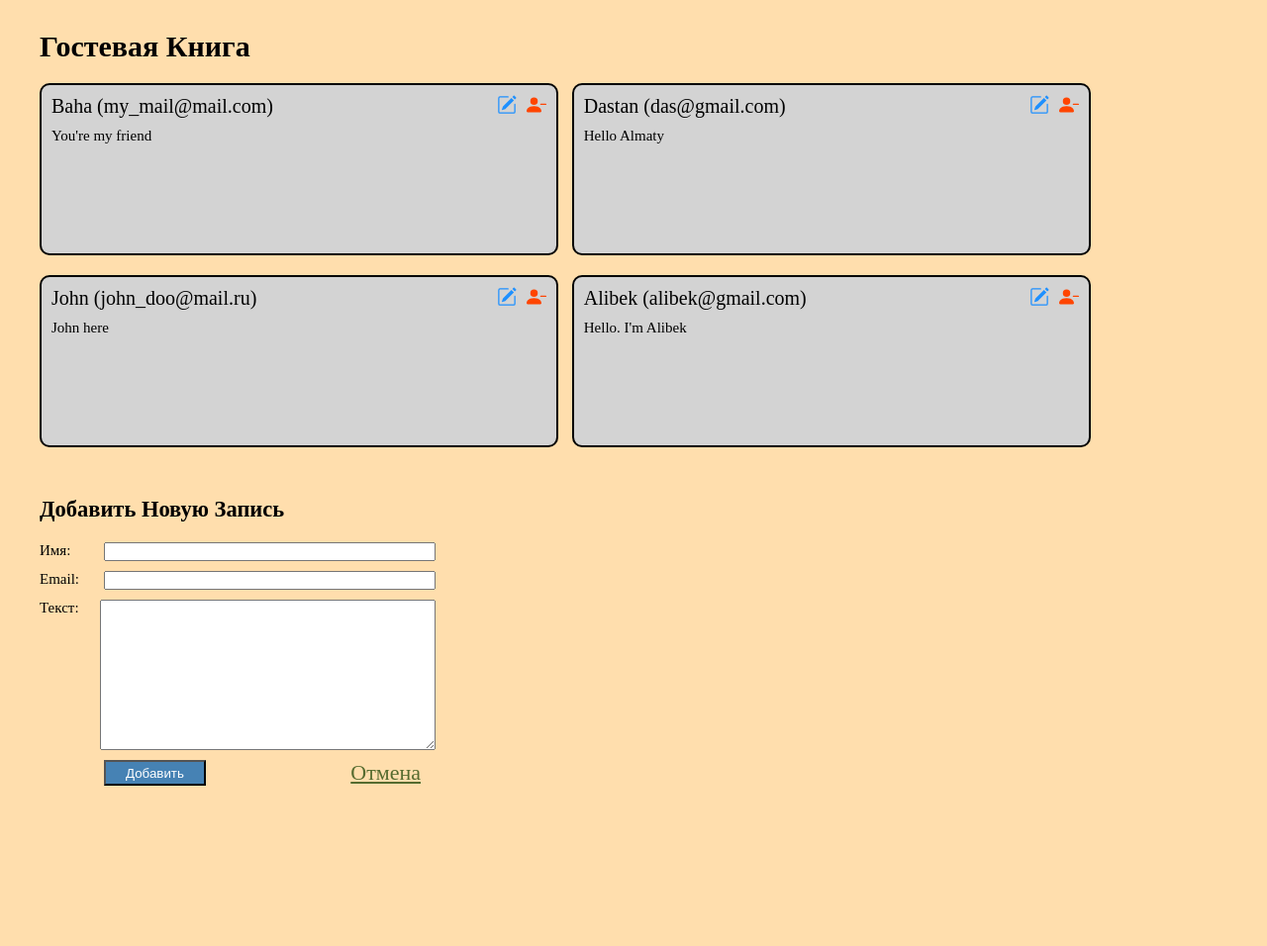
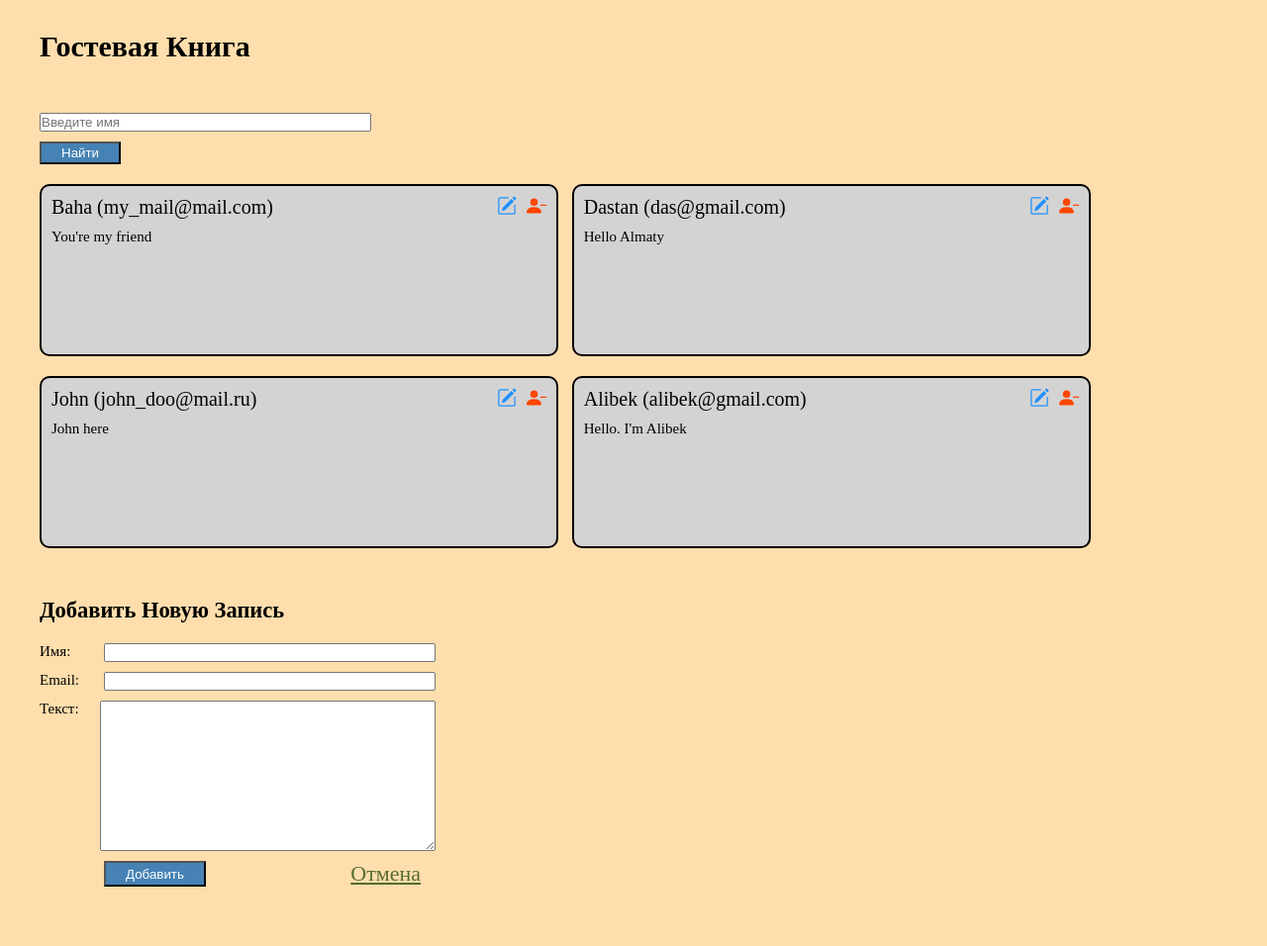
Before and after one commit to AlibekBeket/controlwork_7_alibek_beket, a Django app: page / in a window 1280 px wide. Shown: the whole page at 99% size. Before the commit the page ends 794 px from the top, so only its background shows below. Run offline with Django 4.2, Linux system fonts and the light colour scheme; data comes from the database, SQL or seed files in the repository.

Commit message:
изменил модель(изменил максимального значения символов - с 300 до 500), создал класс формы GuestFind, создал шаблон формы для поиска записей по имени, стилизовал его и использвал его на главной странице

```diff
--- a/app/app/settings.py
+++ b/app/app/settings.py
@@ -15,7 +15,6 @@ from pathlib import Path
 # Build paths inside the project like this: BASE_DIR / 'subdir'.
 BASE_DIR = Path(__file__).resolve().parent.parent
 
-
 # Quick-start development settings - unsuitable for production
 # See https://docs.djangoproject.com/en/4.1/howto/deployment/checklist/
 
@@ -26,7 +25,6 @@ SECRET_KEY = 'django-insecure-1#@9bllj-qz400+)dz9zgtbtgj8g#_tgsfi08tcf)3tg2*1tjg
 DEBUG = True
 
 ALLOWED_HOSTS = []
-
 
 # Application definition
 
@@ -70,7 +68,6 @@ TEMPLATES = [
 
 WSGI_APPLICATION = 'app.wsgi.application'
 
-
 # Database
 # https://docs.djangoproject.com/en/4.1/ref/settings/#databases
 
@@ -84,7 +81,6 @@ DATABASES = {
         'PORT': '',
     }
 }
-
 
 # Password validation
 # https://docs.djangoproject.com/en/4.1/ref/settings/#auth-password-validators
@@ -104,7 +100,6 @@ AUTH_PASSWORD_VALIDATORS = [
     },
 ]
 
-
 # Internationalization
 # https://docs.djangoproject.com/en/4.1/topics/i18n/
 
@@ -115,7 +110,6 @@ TIME_ZONE = 'UTC'
 USE_I18N = True
 
 USE_TZ = True
-
 
 # Static files (CSS, JavaScript, Images)
 # https://docs.djangoproject.com/en/4.1/howto/static-files/
--- a/app/guest_book/forms.py
+++ b/app/guest_book/forms.py
@@ -31,3 +31,13 @@ class GuestBookForm(forms.ModelForm):
         if len(text) < 5:
             raise ValidationError('Текст не может состоять из 1 или 2 символов')
         return text
+
+
+class GuestFind(forms.Form):
+    name = forms.CharField(max_length=200, required=True, label='', widget=forms.TextInput(attrs={'placeholder': 'Введите имя'}))
+
+    def clean_name(self):
+        author_name = self.cleaned_data.get('name')
+        if len(author_name) < 3:
+            raise ValidationError('Имя не может состоять из 1 или 2 символов')
+        return author_name
--- a/app/guest_book/models.py
+++ b/app/guest_book/models.py
@@ -7,13 +7,15 @@ class GuestBookStatusChoice(TextChoices):
     ACTIVE = 'active', 'Активно'
     BLOCKED = 'blocked', 'Заблокировано'
 
+
 class GuestBook(models.Model):
     author_name = models.CharField(max_length=200, null=False, blank=False, verbose_name="Имя Автора")
     author_email = models.EmailField(max_length=300, null=False, blank=False, verbose_name="Почта Автора")
-    text = models.TextField(max_length=200, null=False, blank=False, verbose_name="Текст")
+    text = models.TextField(max_length=500, null=False, blank=False, verbose_name="Текст")
     created_at = models.DateTimeField(auto_now_add=True, verbose_name="Время Создания")
     updated_at = models.DateTimeField(auto_now=True, verbose_name="Время Редактирования")
-    status = models.CharField(max_length=40, null=False, blank=False, verbose_name='Статус', choices=GuestBookStatusChoice.choices,
+    status = models.CharField(max_length=40, null=False, blank=False, verbose_name='Статус',
+                              choices=GuestBookStatusChoice.choices,
                               default=GuestBookStatusChoice.ACTIVE)
 
     def __str__(self):
--- a/app/guest_book/templates/guest_book_list_page.html
+++ b/app/guest_book/templates/guest_book_list_page.html
@@ -2,6 +2,11 @@
 {% block title %}Guest Book{% endblock %}
 {% block content %}
 <h1>Гостевая Книга</h1>
+<div class="form">
+    <form class="post_form" action="{% url 'guest_book_list' %}" method="post">
+        {% include 'partials/guest_record_find.html' %}
+    </form>
+</div>
 {% for guest_info in guest_book_list %}
 <div class="guest_info_block">
     <div class="guest_name_block">
--- a/app/guest_book/templates/partials/guest_book_form.html
+++ b/app/guest_book/templates/partials/guest_book_form.html
@@ -1,6 +1,6 @@
 {% csrf_token %}
 {{ form.as_p }}
-<div class="button_add_or_create">
+<div class="button_update_or_create">
     <input type="submit" value="{{ button_text }}">
     <a href="{% url 'guest_book_list' %}">Отмена</a>
 </div>
--- /dev/null
+++ b/app/guest_book/templates/partials/guest_record_find.html
@@ -0,0 +1,8 @@
+{% csrf_token %}
+{{ form_find.as_p }}
+<div class="button_find_author">
+    <input type="submit" value="Найти">
+    {% if return_post_find_name %}
+    <a href="{% url 'guest_book_list' %}">Вернуться на главную страницу</a>
+    {% endif %}
+</div>
--- a/app/guest_book/views/guest_book.py
+++ b/app/guest_book/views/guest_book.py
@@ -2,28 +2,50 @@ from django.shortcuts import render, redirect, get_object_or_404
 from django.urls import reverse
 from guest_book.models import GuestBook
 
-from guest_book.forms import GuestBookForm
+from guest_book.forms import *
 
 
 def guest_book_view(request):
     guest_book_list = GuestBook.objects.filter(status='active').order_by('-created_at')
+    form = GuestBookForm()
+    form_find = GuestFind()
     if not request.POST:
-        form = GuestBookForm()
         context = {
             'guest_book_list': guest_book_list,
-            'form': form
+            'form': form,
+            'form_find': form_find
         }
         return render(request, 'guest_book_list_page.html', context=context)
+    if request.POST.get('name'):
+        form_find = GuestFind(data=request.POST)
+        if not form_find.is_valid():
+            context = {
+                'guest_book_list': guest_book_list,
+                'form_find': form_find,
+                'form': form
+            }
+            return render(request, 'guest_book_list_page.html', context=context)
+        else:
+            guest_book_list = GuestBook.objects.filter(status='active', author_name=request.POST.get('name')).order_by('-created_at')
+            context = {
+                'guest_book_list': guest_book_list,
+                'form_find': form_find,
+                'form': form,
+                'return_post_find_name': True
+            }
+            return render(request, 'guest_book_list_page.html', context=context)
     form = GuestBookForm(data=request.POST)
     if not form.is_valid():
         context = {
             'guest_book_list': guest_book_list,
+            'form_find': form_find,
             'form': form
         }
         return render(request, 'guest_book_list_page.html', context=context)
     else:
         GuestBook.objects.create(**form.cleaned_data)
         return redirect(reverse('guest_book_list'))
+
 
 def guest_record_update(request, pk):
     guest_record = get_object_or_404(GuestBook, pk=pk)
@@ -53,6 +75,7 @@ def guest_record_update(request, pk):
         guest_record.save()
         return redirect('guest_book_list')
 
+
 def guest_record_delete(request, pk):
     guest_record = get_object_or_404(GuestBook, pk=pk)
     return render(request, 'guest_record_confirm_delete.html', context={'guest_record': guest_record})
--- a/app/static/css/style.css
+++ b/app/static/css/style.css
@@ -67,25 +67,25 @@ body{
 .post_form p input{
     width: 331px;
 }
-.button_add_or_create{
+.button_update_or_create{
     margin-left: 65px;
     display: flex;
     justify-content: space-between;
     width: 320px;
 }
-.button_add_or_create a{
+.button_update_or_create a{
     font-size: 22px;
     color: DarkOliveGreen;
 }
-.button_add_or_create a:hover{
+.button_update_or_create a:hover{
     color: green;
 }
-.button_add_or_create input{
+.button_update_or_create input{
     padding: 2px 20px;
     background: SteelBlue;
     color: white;
 }
-.button_add_or_create input:hover{
+.button_update_or_create input:hover{
     background: DarkSlateGray;
     color: White;
 }
@@ -128,3 +128,24 @@ body{
     background: Green;
     color: white;
 }
+.button_find_author{
+    display: flex;
+    justify-content: space-between;
+    width: 320px;
+}
+.button_find_author a{
+    font-size: 15px;
+    color: DarkOliveGreen;
+}
+.button_find_author a:hover{
+    color: green;
+}
+.button_find_author input{
+    padding: 2px 20px;
+    background: SteelBlue;
+    color: white;
+}
+.button_find_author input:hover{
+    background: DarkSlateGray;
+    color: White;
+}
```
Also changed, not shown: app/guest_book/migrations/0002_alter_guestbook_text.py (added), app/guest_book/urls.py (line endings or trailing spaces).
